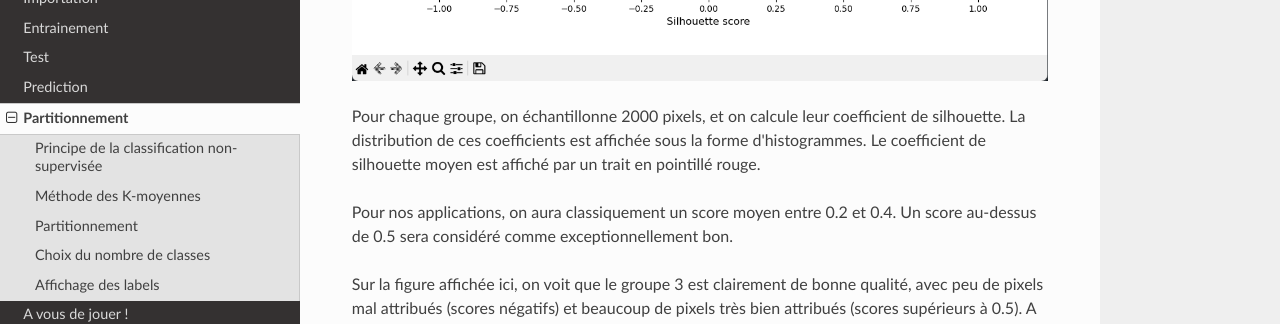
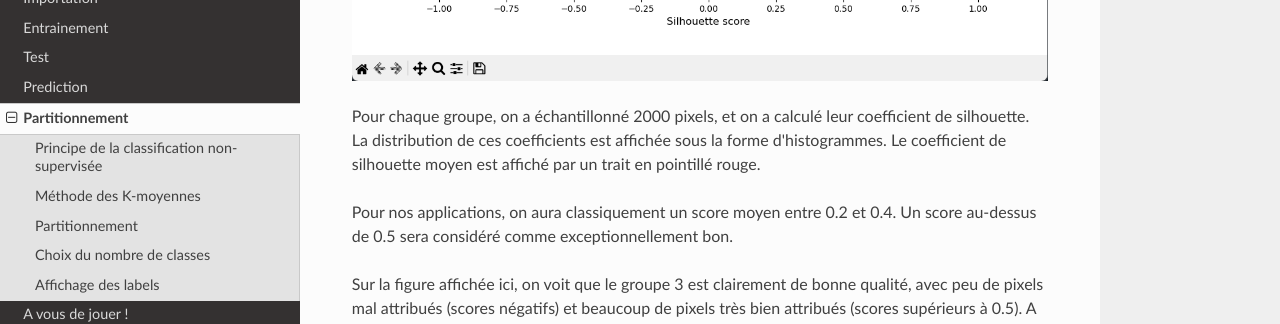
Before and after one commit to NicOudart/PyRaTe, an MkDocs documentation site: the page built from docs/partitionnement.md, in a window 1280 px wide and 900 px high, scrolled down 5169 px. Shown: the part 151-475 px from the top of the window. Built offline with MkDocs 1.6.1, drawn with Linux system fonts in a browser that asks for light colours; nearby versions of some CDN libraries.

Commit message:
-Minor fix in the clustering section of the documentation.

```diff
--- a/docs/partitionnement.md
+++ b/docs/partitionnement.md
@@ -118,7 +118,7 @@ C'est ce que représente la 2nde figure apparue sur votre écran :
 
 ![Histogramme des coefficients de silhouette](img/Silhouette_coefficents_histograms.png)
 
-Pour chaque groupe, on échantillonne 2000 pixels, et on calcule leur coefficient de silhouette.
+Pour chaque groupe, on a échantillonné 2000 pixels, et on a calculé leur coefficient de silhouette.
 La distribution de ces coefficients est affichée sous la forme d'histogrammes.
 Le coefficient de silhouette moyen est affiché par un trait en pointillé rouge.
 
```
